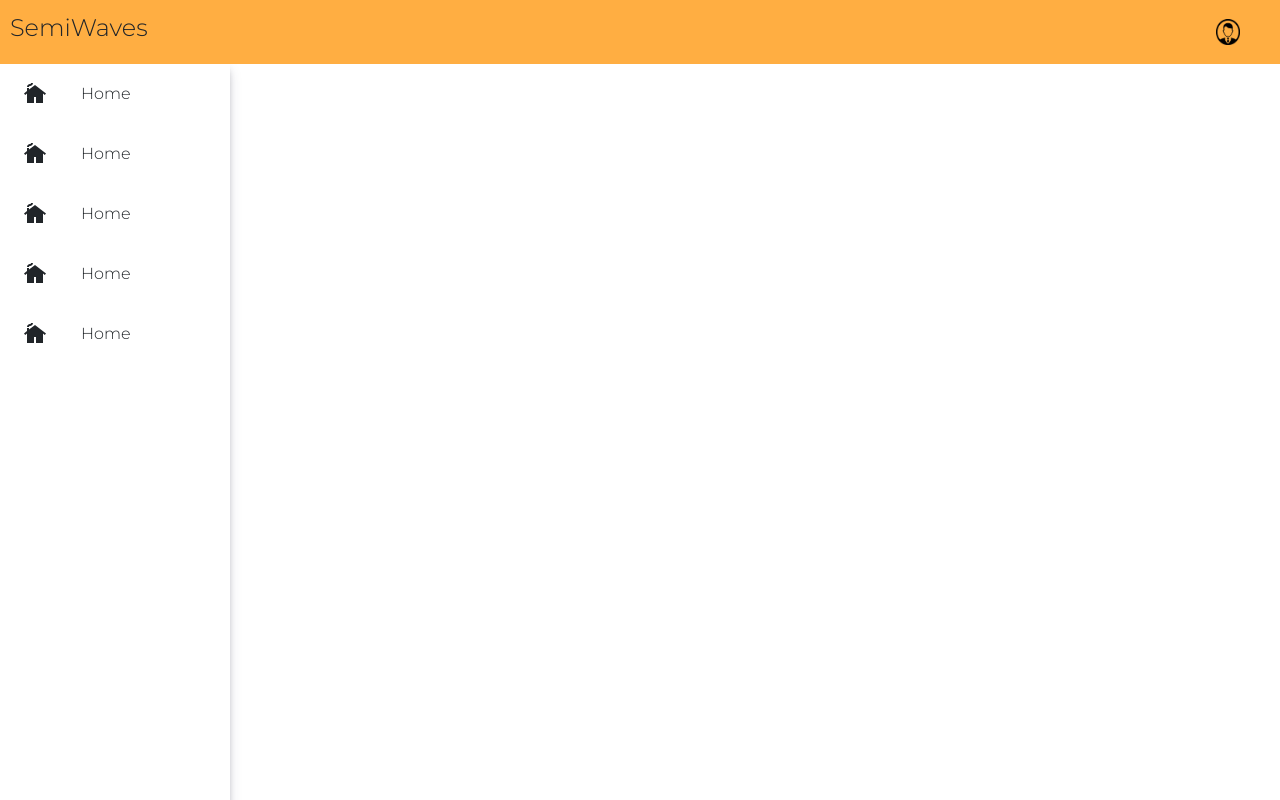
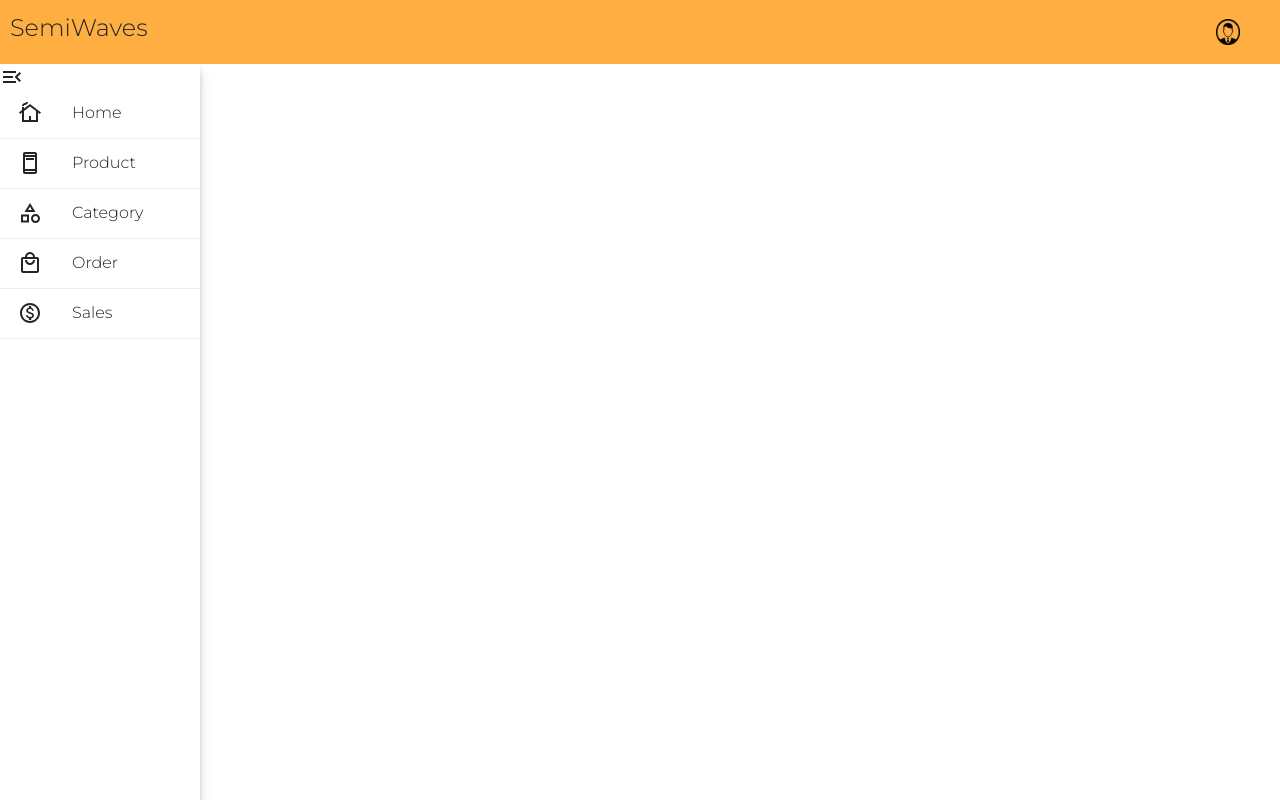
Before and after one commit to kcs-shubhamvarneshiya/Express-ReactJS, a React (Create React App) app in the folder client/: page /admin in a window 1280 px wide. Shown: the top 800 px of the page. Built offline with nearby package versions, Linux system fonts and the light colour scheme.

Commit message:
change side bar style

```diff
--- a/client/src/components/Data/sidebarData.js
+++ b/client/src/components/Data/sidebarData.js
@@ -1,28 +1,33 @@
-import CottageIcon from '@mui/icons-material/Cottage';
+import CottageIcon from '@mui/icons-material/CottageOutlined';
+import AdUnitsIcon from '@mui/icons-material/AdUnitsOutlined';
+import CategoryIcon from '@mui/icons-material/CategoryOutlined';
+import LocalMallIcon from '@mui/icons-material/LocalMallOutlined';
+import MonetizationOnIcon from '@mui/icons-material/MonetizationOnOutlined';
+
 export const sidebarData = [
-    {
-        title: "Home",
-        icon: <CottageIcon/>,
-        link: "/about"
-    },
     {
         title: "Home",
         icon: <CottageIcon/>,
         link: "/admin"
     },
     {
-        title: "Home",
-        icon: <CottageIcon/>,
-        link: "/admin"
+        title: "Product",
+        icon: <AdUnitsIcon/>,
+        link: "/product"
     },
     {
-        title: "Home",
-        icon: <CottageIcon/>,
-        link: "/admin"
+        title: "Category",
+        icon: <CategoryIcon/>,
+        link: "/category"
     },
     {
-        title: "Home",
-        icon: <CottageIcon/>,
-        link: "/admin"
+        title: "Order",
+        icon: <LocalMallIcon/>,
+        link: "/orders"
+    },
+    {
+        title: "Sales",
+        icon: <MonetizationOnIcon/>,
+        link: "/sales"
     },
 ]
--- a/client/src/components/admin/SideBarComponent.jsx
+++ b/client/src/components/admin/SideBarComponent.jsx
@@ -1,4 +1,5 @@
 import React from "react";
+import MenuOpenIcon from '@mui/icons-material/MenuOpen';
 import "../../stylesheets/sideNav.css";
 import { sidebarData } from "../Data/sidebarData";
 
@@ -6,6 +7,7 @@ export default function SideBarComponent() {
   return (
     <div className="Sidebar">
       <ul className="SidebarList">
+        <li className="nav-left-side"><MenuOpenIcon/></li>
         {sidebarData.map((val, key) => {
           return (
             <li
--- a/client/src/stylesheets/sideNav.css
+++ b/client/src/stylesheets/sideNav.css
@@ -10,7 +10,7 @@ body {
 
 .Sidebar {
     height: 100%;
-    width: 230px;
+    width: 200px;
     box-shadow: rgba(50, 50, 93, 0.25) 0px 6px 12px -2px, rgba(0, 0, 0, 0.3) 0px 3px 7px -3px;
 }
 
@@ -22,18 +22,19 @@ body {
 
 .SidebarList .row {
     width: 100%;
-    height: 60px;
+    height: 50px;
     list-style-type: none;
     margin: 0%;
+    border-bottom: 1px solid #eee;
     display: flex;
     flex-direction: row;
     justify-content: center;
     align-items: center;
 }
 
-.SidebarList .row :hover{
+.row :hover{
     cursor: pointer;
-    background-color:#ffae42 ;
+    background-color:#ffae42;
 }
 
 .SidebarList .row #active{
@@ -42,11 +43,13 @@ body {
 }
 
 .row #icon {
+    font-size: 15px;
     flex: 30%;
     display: grid;
     place-items: center;
 }
 
 .row #title {
+    font-weight: 500;
     flex: 70%;
 }
```
